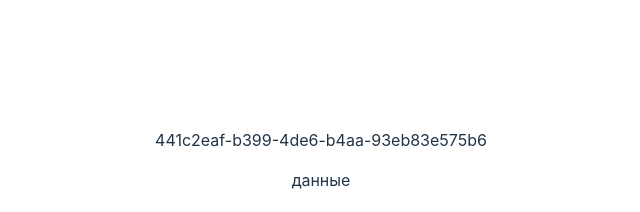
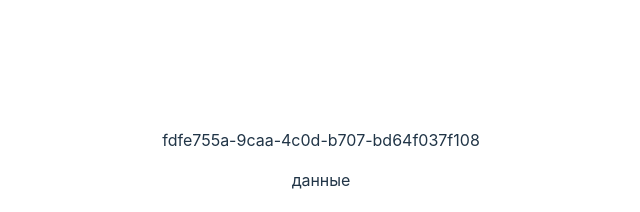
Before and after one commit to joe9807/vite-project, a React (Vite) app: page / in a window 1280 px wide. Shown: the part 200-412 px from the top of the page, without its empty margins (319-959 px from the left). Built offline with nearby package versions, Linux system fonts and the light colour scheme; no server answers.

Commit message:
introduced trigger variable

```diff
--- a/src/App.jsx
+++ b/src/App.jsx
@@ -3,11 +3,13 @@ import './App.css'
 import {Observable} from "rxjs";
 
 function App() {
+    const migrationFinished = "Миграция с данным id закончилась (или не стартовала).";
     const [data, setData] = useState();
     const [result, setResult] = useState();
     const [startId, setStartId] = useState(0);
     const [totalCount, setTotalCount] = useState(0);
-    let configId = '441c2eaf-b399-4de6-b4aa-93eb83e575b6';
+    const [trigger, setTrigger] = useState(false);
+    let configId = 'fdfe755a-9caa-4c0d-b707-bd64f037f108';
     let eventId = 0;
 
     function getConfig() {
@@ -18,12 +20,10 @@ function App() {
             .then(config => {
                 console.log("Поток ничего не вернул, но миграция "+config+" еще в процессе. Делаем перечитку.")
 
-                setStartId(prevState => prevState - 1);
-                setTotalCount(prevState => prevState - 1);
+                setTrigger(prevState => !prevState);
             }).catch(error =>{
-                let message = "Миграция с данным id закончилась (или не стартовала)."
-                console.log(message);
-                setResult(message);
+                console.log(migrationFinished);
+                setResult(migrationFinished);
             })
     }
 
@@ -70,7 +70,7 @@ function App() {
         return () => {
             subscription.unsubscribe();
         };
-    }, [startId]);
+    }, [startId, trigger]);
 
     return (
         <>
```
